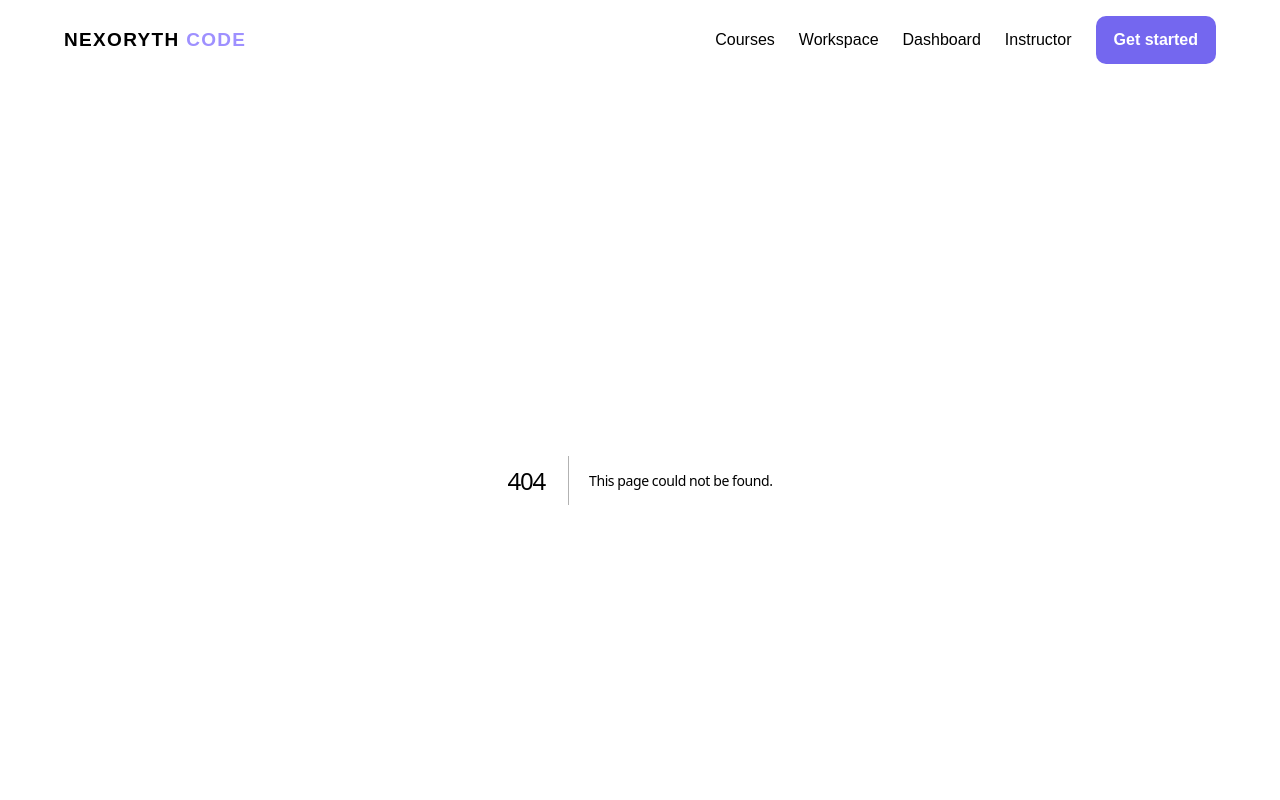
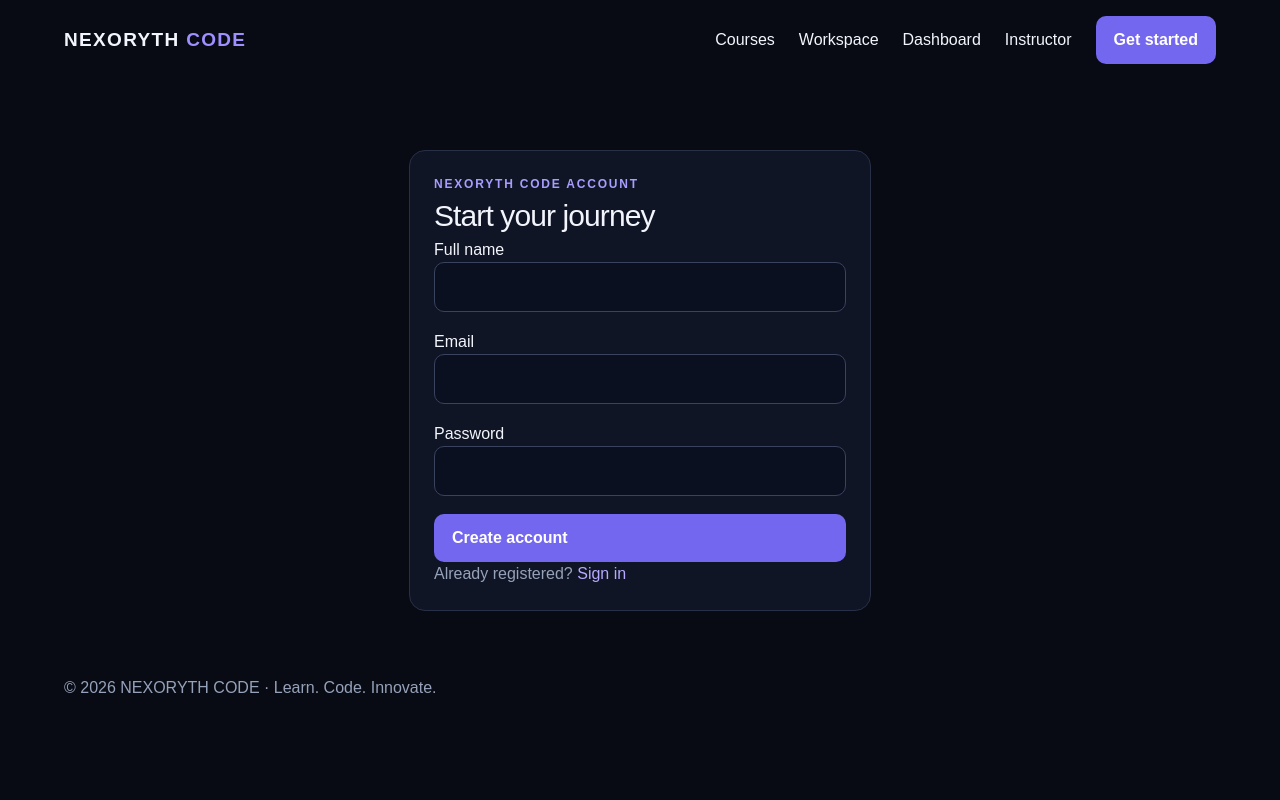
Before and after one commit to cmnetworksza/nexorythcode, a Next.js app: page /auth in a window 1280 px wide. Before the commit this address had no page. Shown: the top 800 px of the page. Built offline with nearby package versions, Linux system fonts and the light colour scheme.

Commit message:
Build NEXORYTH CODE application: app/auth/page.tsx

```diff
--- /dev/null
+++ b/app/auth/page.tsx
@@ -0,0 +1,5 @@
+"use client";
+import {useState} from "react";import {supabase} from "@/lib/supabase";import {useRouter} from "next/navigation";
+export default function Auth(){const [mode,setMode]=useState<"login"|"signup">("signup");const [email,setEmail]=useState("");const [password,setPassword]=useState("");const [name,setName]=useState("");const [error,setError]=useState("");const [busy,setBusy]=useState(false);const router=useRouter();
+async function submit(e:React.FormEvent){e.preventDefault();setBusy(true);setError("");try{const s=supabase();if(mode==="signup"){const {data,error}=await s.auth.signUp({email,password,options:{data:{display_name:name}}});if(error)throw error;setError(data.session?"Account created. Redirecting...":"Check your email to confirm your account.");if(data.session)router.push("/dashboard");}else{const {error}=await s.auth.signInWithPassword({email,password});if(error)throw error;router.push("/dashboard");router.refresh();}}catch(e){setError(e instanceof Error?e.message:"Unable to sign in");}finally{setBusy(false)}}
+return <main className="shell" style={{maxWidth:510,paddingTop:70}}><div className="panel"><p className="eyebrow">NEXORYTH CODE ACCOUNT</p><h2>{mode==="signup"?"Start your journey":"Welcome back"}</h2><form onSubmit={submit} style={{display:"grid",gap:18}}>{mode==="signup"&&<label>Full name<input className="input" required value={name} onChange={e=>setName(e.target.value)}/></label>}<label>Email<input className="input" type="email" required value={email} onChange={e=>setEmail(e.target.value)}/></label><label>Password<input className="input" type="password" minLength={6} required value={password} onChange={e=>setPassword(e.target.value)}/></label><button className="btn" disabled={busy}>{busy?"Please wait...":mode==="signup"?"Create account":"Sign in"}</button></form>{error&&<p role="status" className="muted">{error}</p>}<p className="muted">{mode==="signup"?"Already registered?":"New to NEXORYTH?"} <button style={{color:"#b5aaff",border:0,background:"transparent"}} onClick={()=>setMode(mode==="signup"?"login":"signup")}>{mode==="signup"?"Sign in":"Create an account"}</button></p></div></main>}
```
